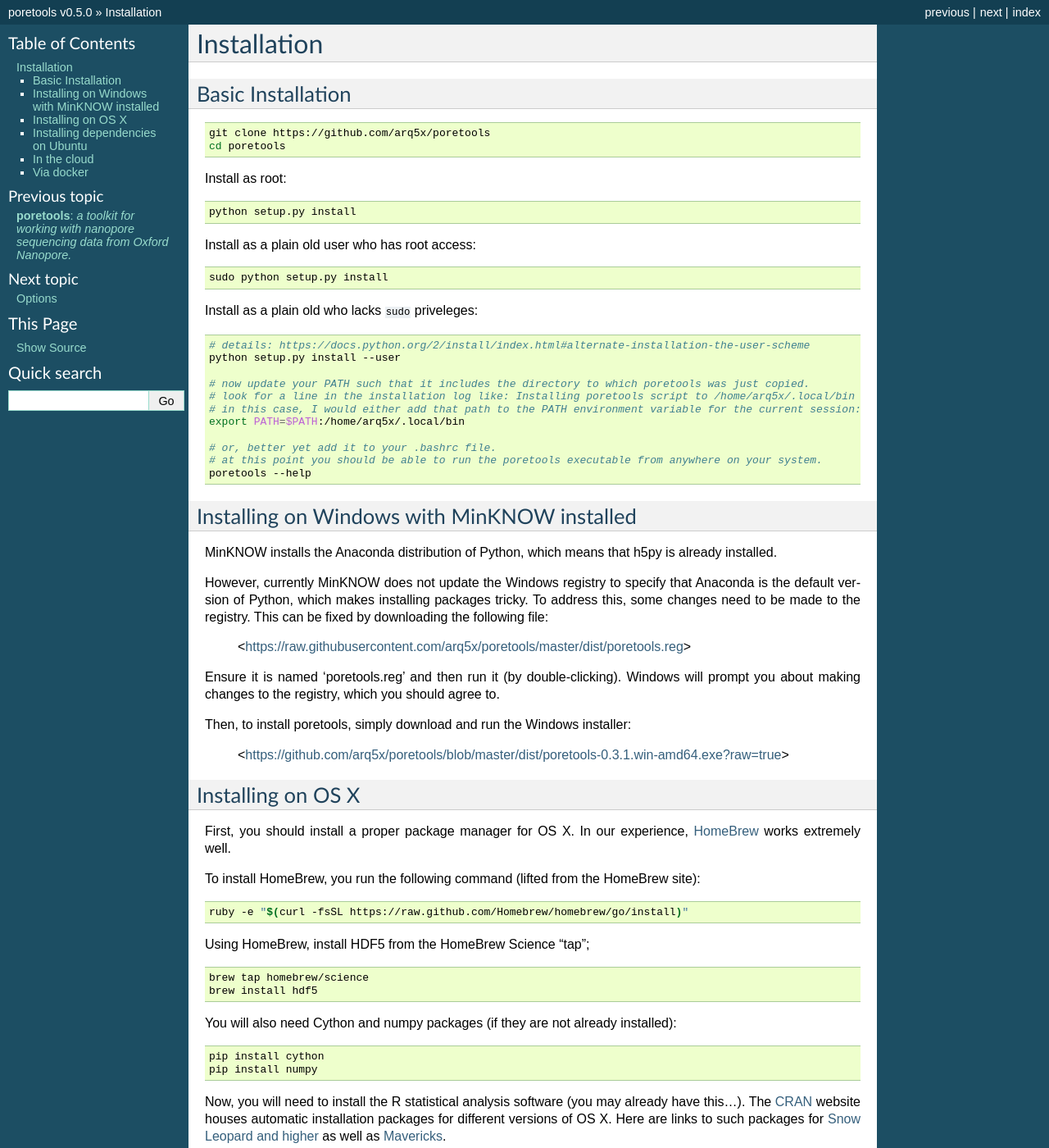
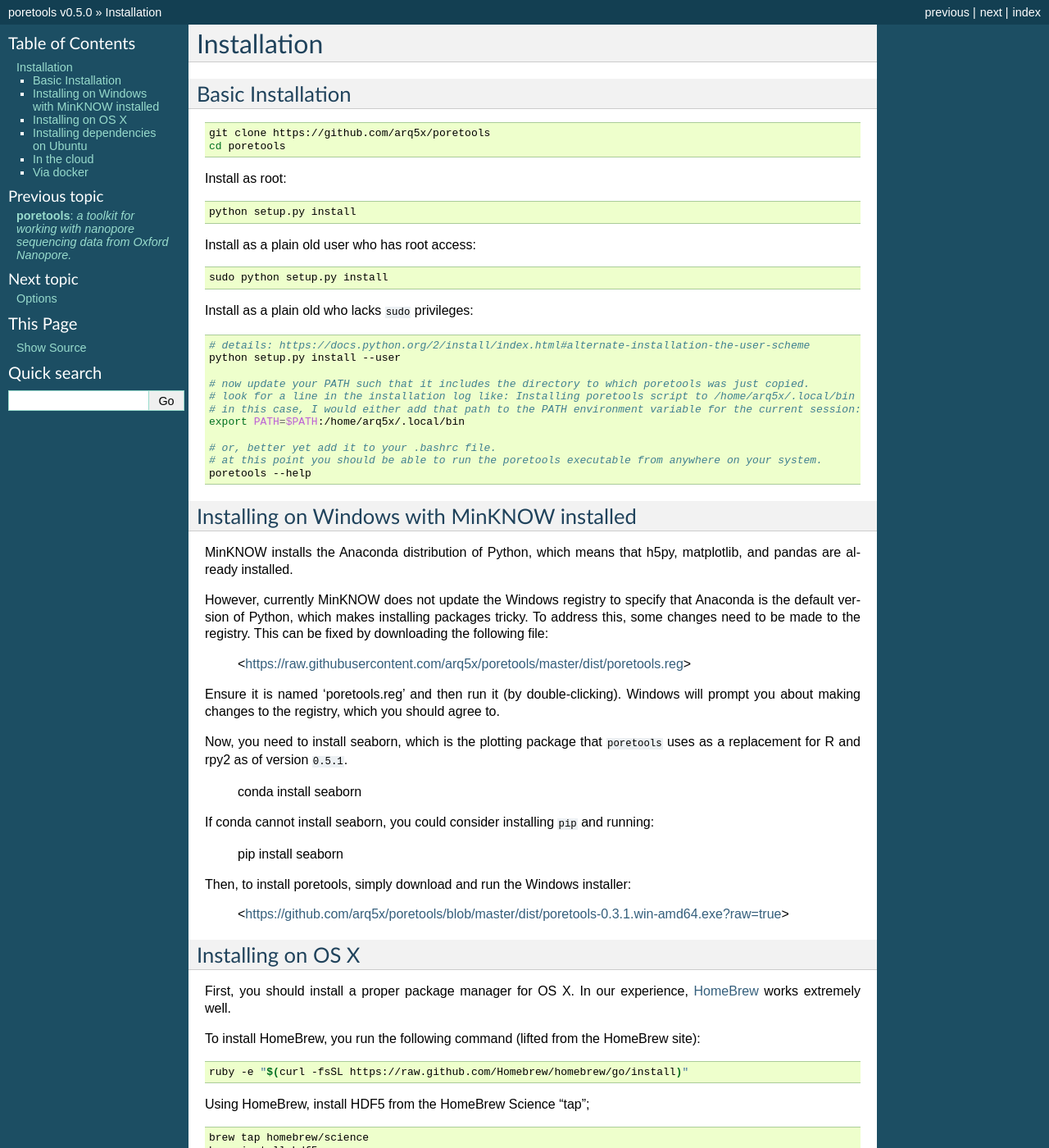
Before and after one commit to arq5x/poretools, a Sphinx documentation site: the page built from docs/content/installation.rst, in a window 1280 px wide and 1400 px high. Shown: the whole window at 82% size. Built offline with Sphinx 7.4.7, drawn with Linux system fonts in a browser that asks for light colours; formulas are drawn with MathJax 3.

Commit message:
update installation

```diff
--- a/docs/content/installation.rst
+++ b/docs/content/installation.rst
@@ -23,7 +23,7 @@ Install as a plain old user who has root access:
 
 	sudo python setup.py install
 
-Install as a plain old who lacks ``sudo`` priveleges:
+Install as a plain old who lacks ``sudo`` privileges:
 
 .. code-block:: bash
 
@@ -43,13 +43,21 @@ Install as a plain old who lacks ``sudo`` priveleges:
 Installing on Windows with MinKNOW installed
 =================================
 
-MinKNOW installs the Anaconda distribution of Python, which means that h5py is already installed.
+MinKNOW installs the Anaconda distribution of Python, which means that h5py, matplotlib, and pandas are already installed.
 
 However, currently MinKNOW does not update the Windows registry to specify that Anaconda is the default version of Python, which makes installing packages tricky. To address this, some changes need to be made to the registry. This can be fixed by downloading the following file:
 
 	<https://raw.githubusercontent.com/arq5x/poretools/master/dist/poretools.reg>
 
 Ensure it is named 'poretools.reg' and then run it (by double-clicking). Windows will prompt you about making changes to the registry, which you should agree to.
+
+Now, you need to install seaborn, which is the plotting package that ``poretools`` uses as a replacement for R and rpy2 as of version ``0.5.1``.
+
+    conda install seaborn
+
+If conda cannot install seaborn, you could consider installing ``pip`` and running:
+
+    pip install seaborn
 
 Then, to install poretools, simply download and run the Windows installer:
 
```
